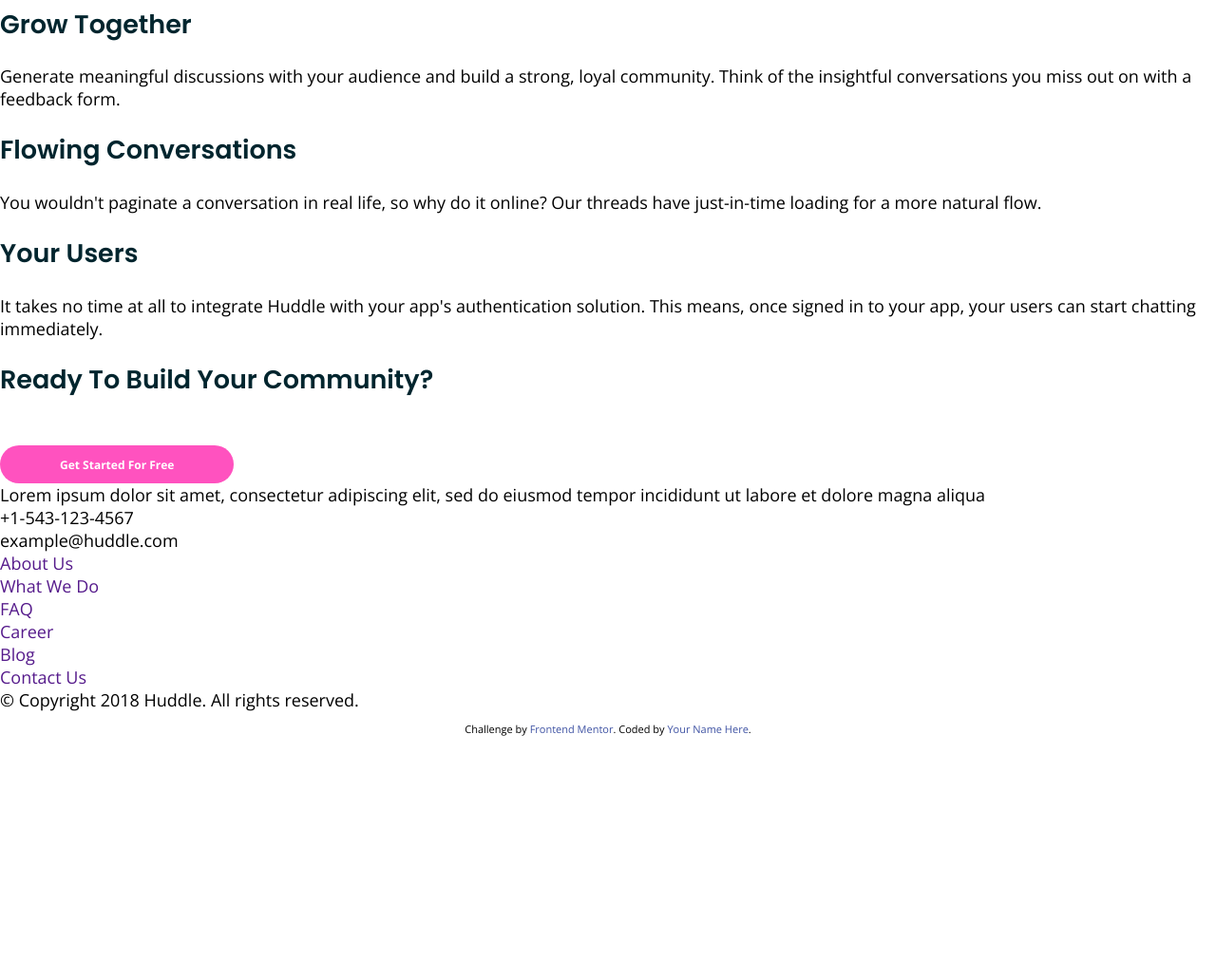
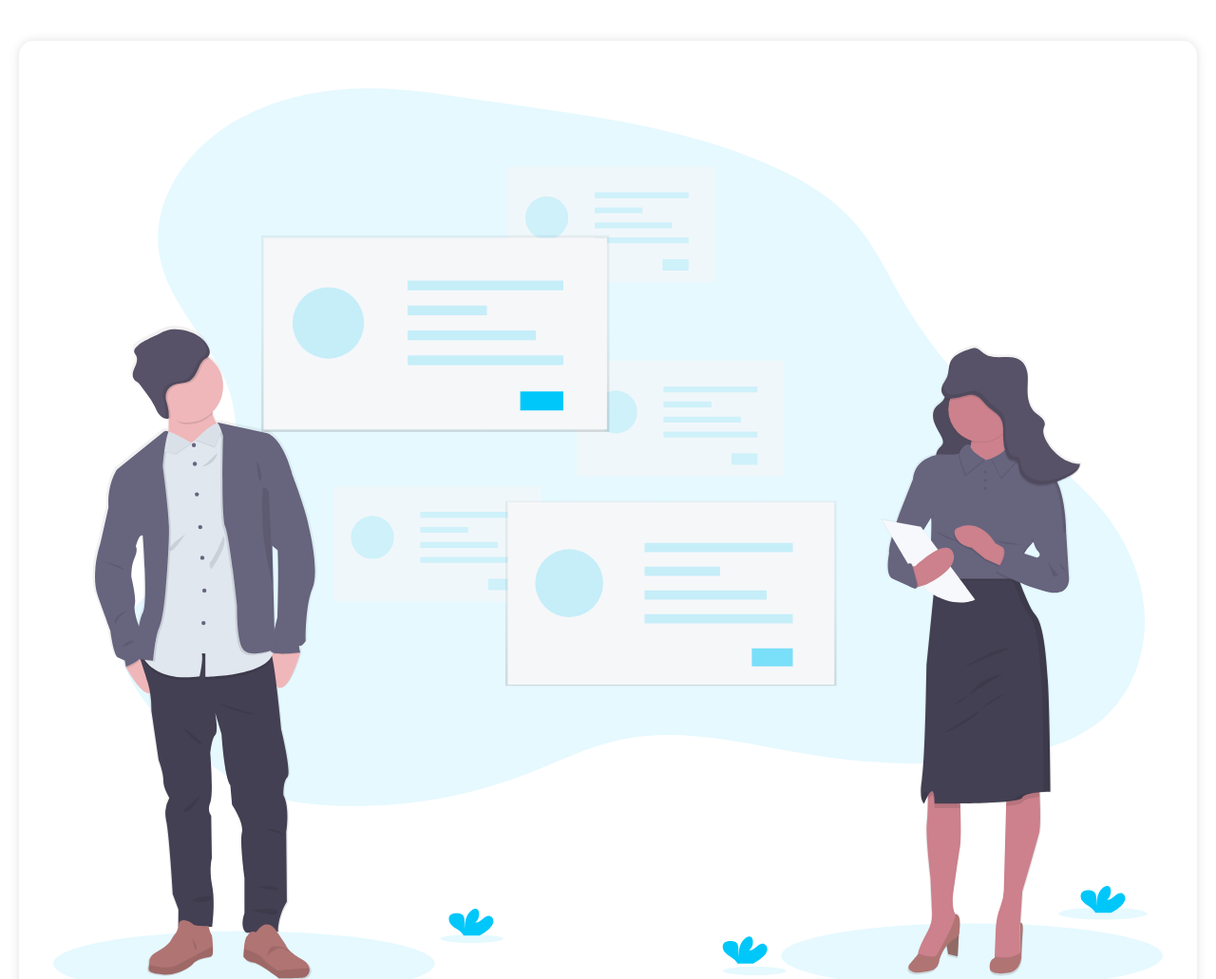
Before and after one commit to Alejandro-44/huddle-landing-page, a plain HTML site: page index.html in a window 1280 px wide. Shown: the part 1180-2211 px from the top of the page at 95% size. Before the commit the page ends 1966 px from the top, so only its background shows below. Drawn offline with nearby package versions, Linux system fonts and the light colour scheme.

Commit message:
cards creadas

```diff
--- a/index.html
+++ b/index.html
@@ -15,7 +15,7 @@
 
   <!-- Feel free to remove these styles or customise in your own stylesheet 👍 -->
   <style>
-    .attribution { font-size: 11px; text-align: center; }
+    .attribution { font-size: 11px; text-align: center; margin: 0;}
     .attribution a { color: hsl(228, 45%, 44%); }
   </style>
 </head>
@@ -43,26 +43,30 @@
   <main class="main">
     <div class="card-container">
       <article class="card">
+        <img src="./images/illustration-grow-together.svg" alt="Grow Together" class="card__img">
         <h2 class="card__title">Grow Together</h2>
         <p class="card__description">Generate meaningful discussions with your audience and build a strong, loyal community.
           Think of the insightful conversations you miss out on with a feedback form. </p>
       </article>
       <article class="card">
+        <img src="./images/illustration-flowing-conversation.svg" alt="Flowing Conversations" class="card__img">
         <h2 class="card__title">Flowing Conversations</h2>
         <p class="card__description">You wouldn't paginate a conversation in real life, so why do it online? Our threads
           have just-in-time loading for a more natural flow.</p>
       </article>
       <article class="card">
+        <img src="./images/illustration-your-users.svg" alt="Your Users" class="card__img">
         <h2 class="card__title">Your Users</h2>
         <p class="card__description">It takes no time at all to integrate Huddle with your app's authentication solution.
           This means, once signed in to your app, your users can start chatting immediately.</p>
         </article>
     </div>
-    <div class="start">
+    <article class="start">
       <h2 class="start__title">Ready To Build Your Community?</h2>
       <button class="button">Get Started For Free</button>
-    </div>
+    </article>
   </main>
+  <!-- FOOTER -->
   <footer class="footer">
     <div class="contact">
       <ul class="contact__list">
--- a/styles.css
+++ b/styles.css
@@ -122,3 +122,39 @@ li {
 .hero__img {
   width: 100%;
 }
+/* CARDS */
+
+.card-container {
+  padding-top: 60px;
+}
+.card {
+  width: calc( 100% - 40px);
+  margin: 0 auto;
+  padding: 50px 2rem;
+  border-radius: 15px;
+  box-shadow: 0 0 10px rgba(135, 135, 135, .25);
+  margin-bottom: 2.3rem;
+}
+.card__title {
+  text-align: center;
+  font-size: 20px;
+}
+.card__description {
+  text-align: center;
+  font-size: 14px;
+  color: var(--grayish-blue);
+}
+.card__img {
+  width: 100%;
+}
+.start {
+  width: calc(100% - 30px);
+  border-radius: 15px;
+  box-shadow: 0 0 10px rgba(135, 135, 135, .25);
+  margin: auto;
+}
+/* FOOTER */
+.footer {
+  background-color: var(--dark-cyan);
+  color: #fff;
+}
```
